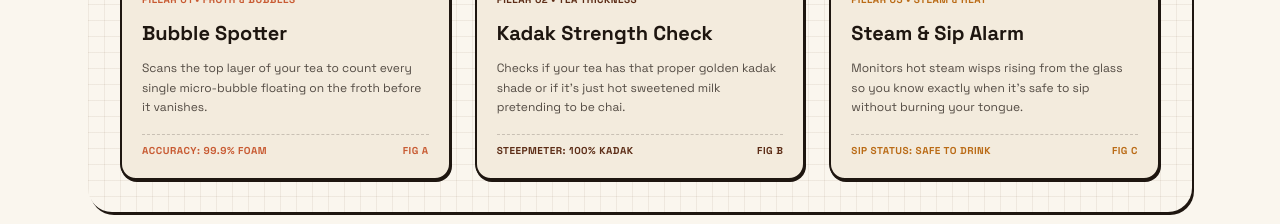
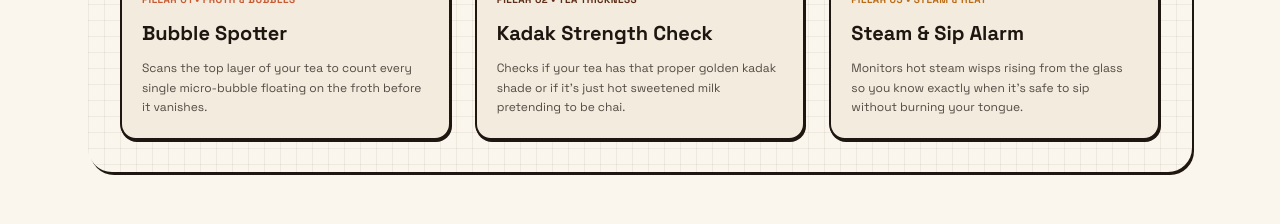
Before and after one commit to Midhun777/tea-useless3, a React (Vite) app in the folder frontend/: page / in a window 1280 px wide. Shown: the part 1580-1804 px from the top of the page. Built offline with nearby package versions, Linux system fonts and the light colour scheme; no server answers.

Commit message:
style: remove card footers from Three Pillars section

```diff
--- a/frontend/src/components/ChaiHero.jsx
+++ b/frontend/src/components/ChaiHero.jsx
@@ -308,10 +308,6 @@ export default function ChaiHero() {
                   Scans the top layer of your tea to count every single micro-bubble floating on the froth before it vanishes.
                 </p>
               </div>
-              <div className="font-technical text-[10px] font-bold uppercase tracking-wider text-terracotta pt-2 border-t border-dashed border-ink/20 flex justify-between">
-                <span>ACCURACY: 99.9% FOAM</span>
-                <span>FIG A</span>
-              </div>
             </div>
 
             {/* Pillar 2: Ink SVG Diagram */}
@@ -337,10 +333,6 @@ export default function ChaiHero() {
                   Checks if your tea has that proper golden kadak shade or if it’s just hot sweetened milk pretending to be chai.
                 </p>
               </div>
-              <div className="font-technical text-[10px] font-bold uppercase tracking-wider text-chai pt-2 border-t border-dashed border-ink/20 flex justify-between">
-                <span>STEEPMETER: 100% KADAK</span>
-                <span>FIG B</span>
-              </div>
             </div>
 
             {/* Pillar 3: Ink SVG Diagram */}
@@ -364,10 +356,6 @@ export default function ChaiHero() {
                 <p className="font-technical text-xs text-ink/75 leading-relaxed">
                   Monitors hot steam wisps rising from the glass so you know exactly when it’s safe to sip without burning your tongue.
                 </p>
-              </div>
-              <div className="font-technical text-[10px] font-bold uppercase tracking-wider text-saffron-dark pt-2 border-t border-dashed border-ink/20 flex justify-between">
-                <span>SIP STATUS: SAFE TO DRINK</span>
-                <span>FIG C</span>
               </div>
             </div>
           </div>
```
